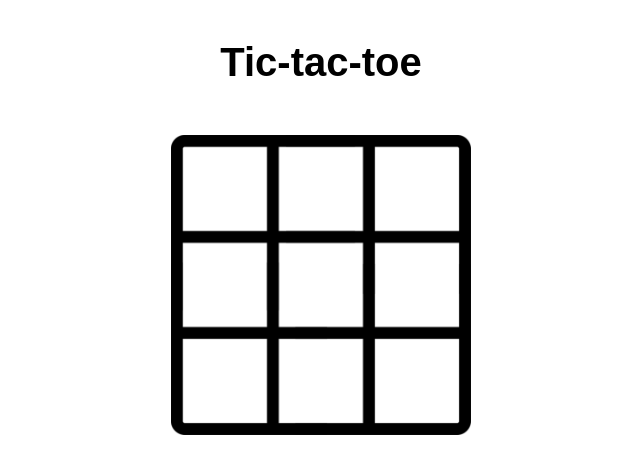
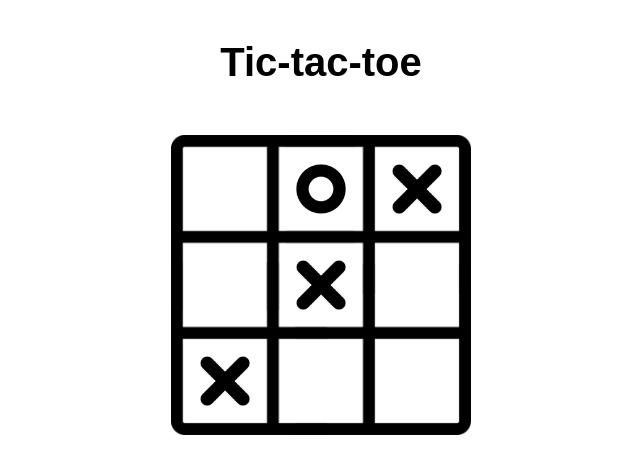
Before and after one commit to mirael26/tic-tac-toe, a React app: page / in a window 1280 px wide. Shown: the top 474 px of the page, without its empty margins (319-959 px from the left). Built offline with nearby package versions, Linux system fonts and the light colour scheme; a web font is replaced by a local one.

Commit message:
Set cells displaying

```diff
--- a/src/components/board/board.scss
+++ b/src/components/board/board.scss
@@ -1,3 +1,14 @@
 .board {
+  position: relative;
+  display: flex;
+  justify-content: space-between;
+  flex-wrap: wrap;
   width: 300px;
+  padding: 12px;
 }
+
+.board__image {
+  position: absolute;
+  top: 0px;
+  left: 0px;
+}
--- a/src/components/board/board.tsx
+++ b/src/components/board/board.tsx
@@ -1,10 +1,17 @@
 import * as React from "react";
+
+import {CellValue} from "../../types";
+
 import Cell from "../cell/cell";
+
+const Cells: Array<CellValue> = [null, 0, 1, null, 1, null, 1, null, null];
 
 const Board = ():JSX.Element => {
   return (
     <div className="board">
-      <Cell />
+      {Cells.map((el, id) => {
+        return <Cell key={`cell-${id}`} value={el}/>
+      })}
       <img className="board__image" src={require("../../img/board.png")} alt="game board"/>
     </div>
   );
--- a/src/components/cell/cell.scss
+++ b/src/components/cell/cell.scss
@@ -0,0 +1,6 @@
+.cell {
+  width: 84px;
+  height: 84px;
+  margin-bottom: 12px;
+  padding: 17px;
+}
--- a/src/components/cell/cell.tsx
+++ b/src/components/cell/cell.tsx
@@ -1,9 +1,30 @@
 import * as React from "react";
 
-const Cell = ():JSX.Element => {
+import { CellValue } from "../../types";
+
+const CellImage = {
+  CROSS: require("../../img/cross.png"),
+  ZERO: require("../../img/zero.png")
+}
+
+interface CellProps {
+  value: CellValue
+}
+
+
+
+const Cell = ({value}: CellProps): JSX.Element => {
+  let cellImage;
+  if (value !== null) {
+    cellImage = (value === 1) ? CellImage.CROSS : CellImage.ZERO;
+  }
+
   return (
     <div className="cell">
-
+      {value !== null && cellImage
+        ? <img className="cell__image" src={cellImage} alt="ячейка" />
+        : null
+      }
     </div>
   );
 }
```
Also changed, not shown: src/img/cross.png (added), src/img/zero.png (added).
